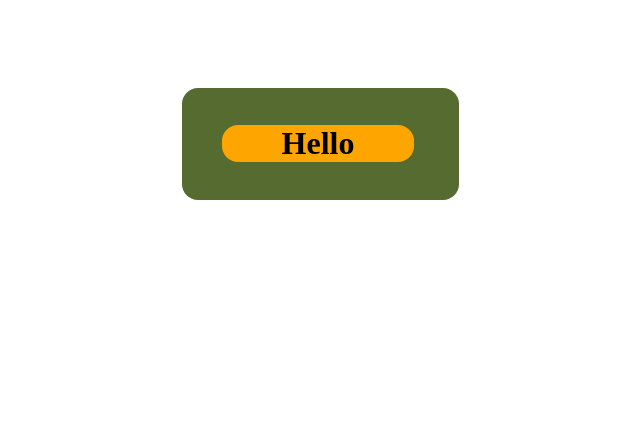
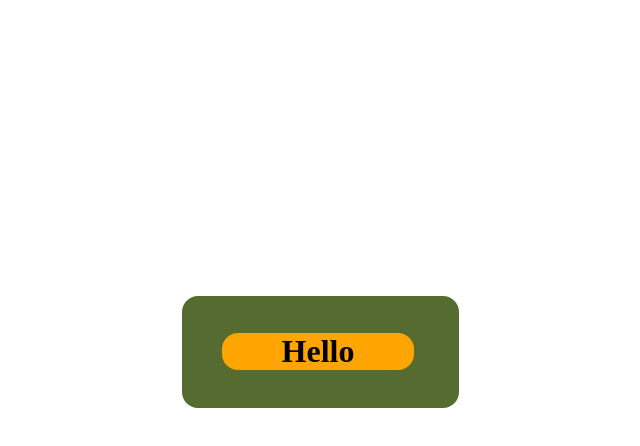
Before and after one commit to regis-mucyo/Gate-2-CSS-Cloning, a plain HTML site: page index.html in a window 1280 px wide. Shown: the whole page, without its empty margins (466-1106 px from the left). Drawn offline with Linux system fonts and the light colour scheme.

```diff
--- a/style.css
+++ b/style.css
@@ -50,6 +50,6 @@
   border-radius: 1rem;
   padding: 1rem;
   border-style: none;
-  top: 5rem;
+  top: 18rem;
   left: 40rem;
 }
```
